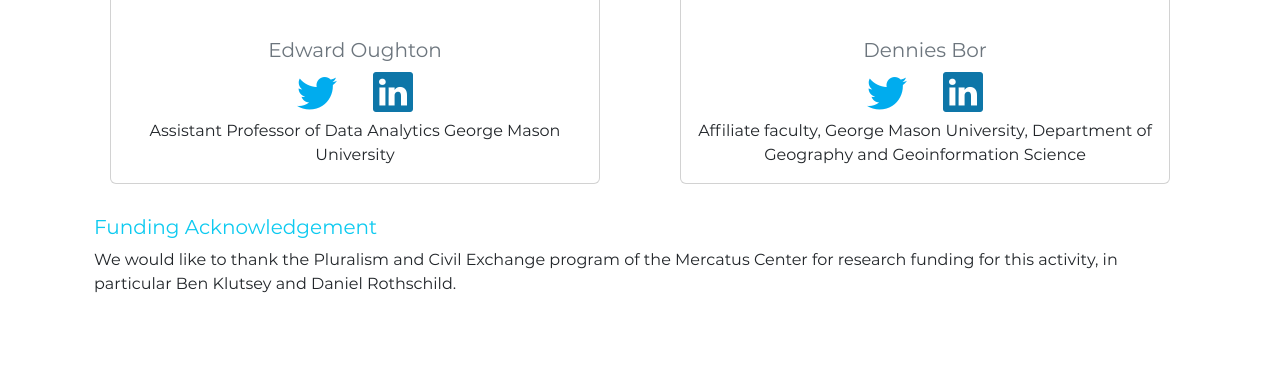
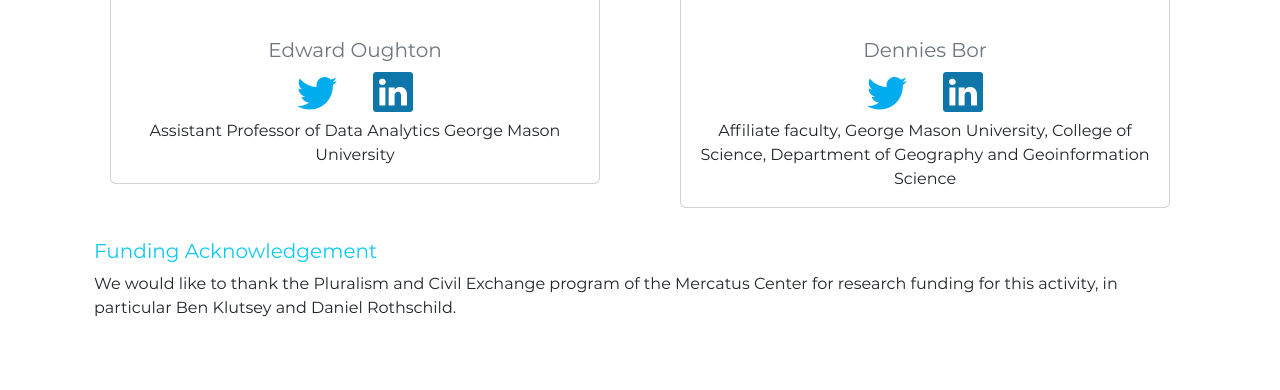
Before and after one commit to denniesbor/twitter_political_polarization, a Flask app: template apps/templates/about.html in a window 1280 px wide. Shown: the part 410-800 px from the top of the page. Run offline with Flask 3, Linux system fonts and the light colour scheme; the template is opened without the code that fills it, so the values that code supplies are empty; parts of the project's set-up code (start-up, migrations or seed data) failed here and were passed over; some libraries are stand-ins or nearby versions.

```diff
--- a/apps/templates/about.html
+++ b/apps/templates/about.html
@@ -59,7 +59,7 @@
                               </div>
                             </div>
                         </div>
-                        <p class="card-text">Affiliate faculty, George Mason University, Department of Geography and Geoinformation Science</p>
+                        <p class="card-text">Affiliate faculty, George Mason University, College of Science, Department of Geography and Geoinformation Science</p>
                         </div>
                     </div>
                 </div>
--- a/task_definition.json
+++ b/task_definition.json
@@ -37,7 +37,7 @@
         "EC2"
     ],
     "cpu": "1024",
-    "memory": "512",
+    "memory": "1024",
     "registeredAt": "2022-10-20T22:17:51.619000+00:00",
     "registeredBy": "arn:aws:iam::411935212708:root"
 }
```
Also changed, not shown: .github/workflows/aws.yml.
